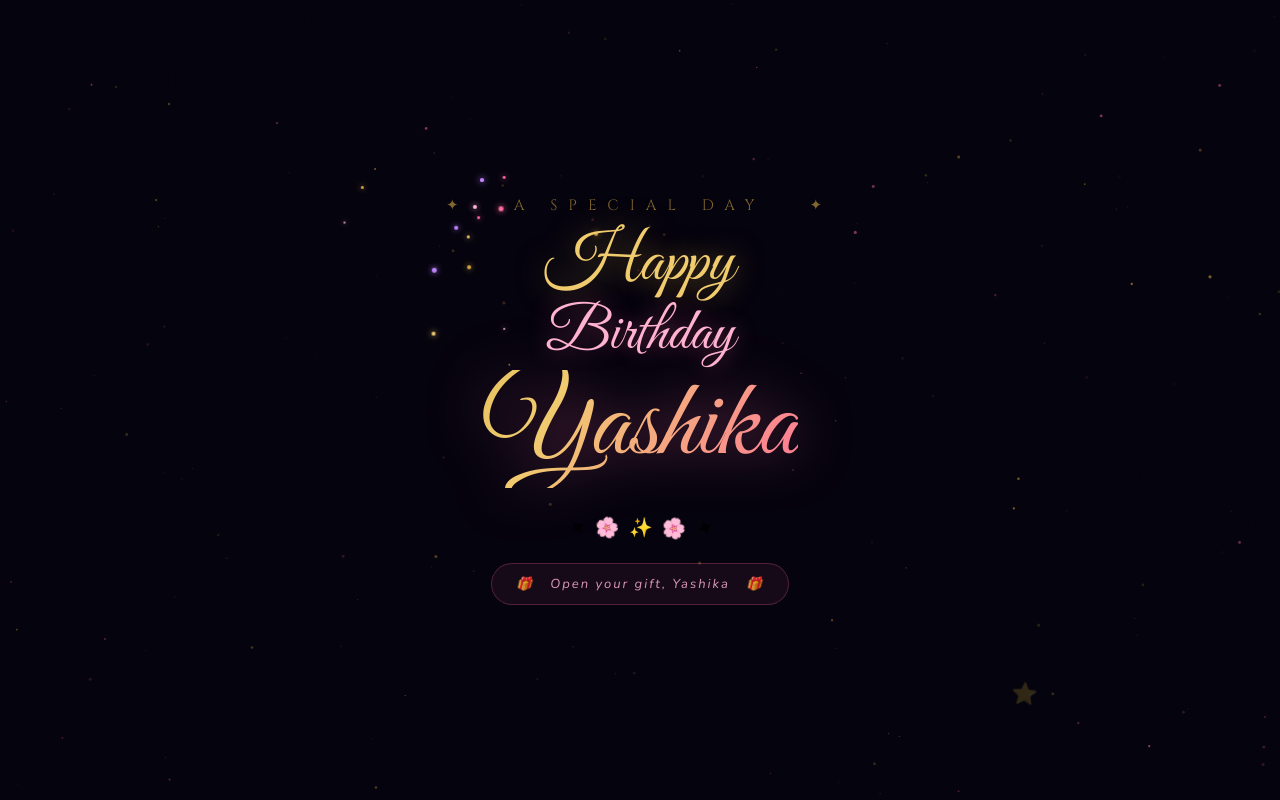
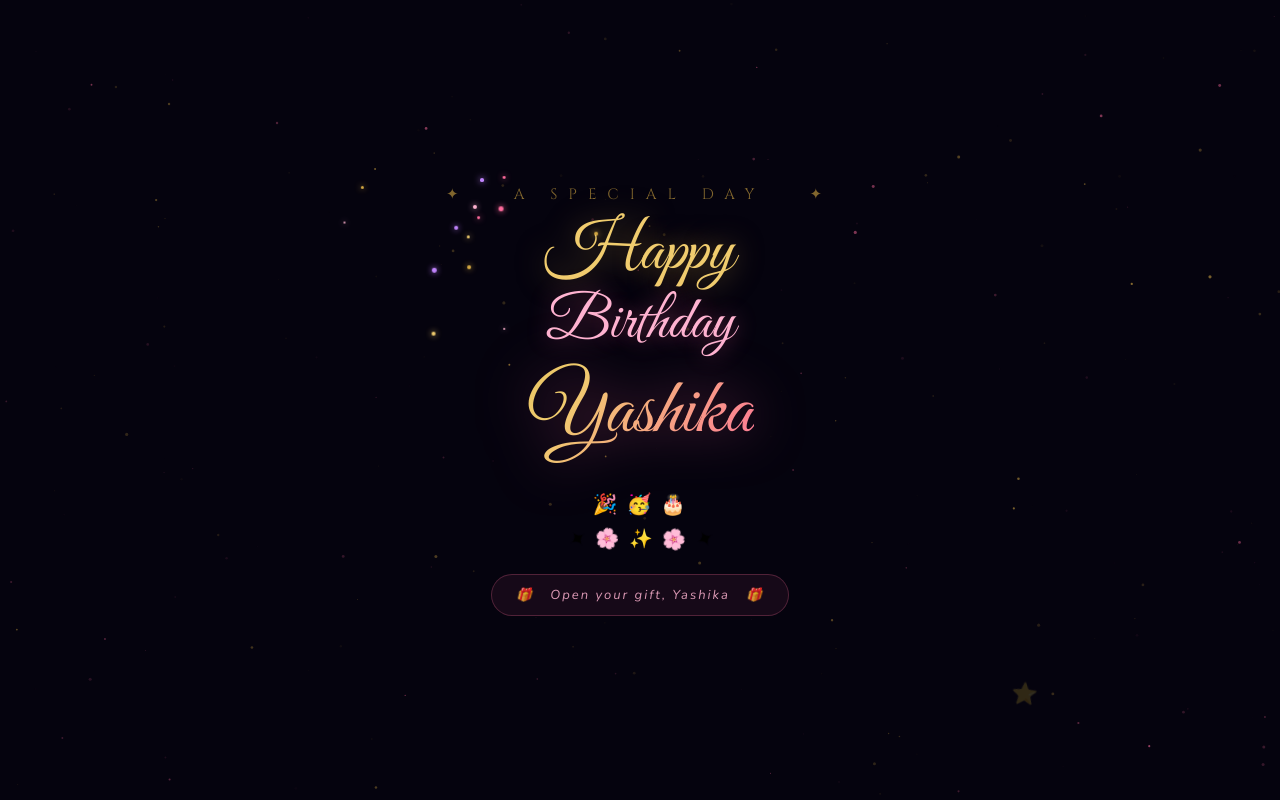
Before and after one commit to hkvopop-jpg/Happy_Birthday_meenu, a plain HTML site: page index.html in a window 1280 px wide. Drawn offline with nearby package versions, Linux system fonts and the light colour scheme.

Commit message:
index.html

```diff
--- a/index.html
+++ b/index.html
@@ -48,7 +48,13 @@ html,body{width:100%;height:100%;background:var(--ink);overflow:hidden;font-fami
 .intro-tag{font-family:'Cinzel',serif;font-size:clamp(10px,2.4vw,15px);letter-spacing:clamp(6px,2vw,11px);color:rgba(212,168,67,.6);text-transform:uppercase;opacity:0;animation:popIn .7s .3s forwards;margin-bottom:clamp(5px,1.5vw,11px);}
 .intro-happy{font-family:'Great Vibes',cursive;font-size:clamp(36px,10vw,68px);color:var(--gold2);opacity:0;animation:popIn .9s .5s forwards;text-shadow:0 0 28px rgba(212,168,67,.5);line-height:1.1;}
 .intro-bday{font-family:'Great Vibes',cursive;font-size:clamp(32px,9vw,60px);color:var(--rose2);opacity:0;animation:popIn .9s .72s forwards;text-shadow:0 0 22px rgba(255,107,157,.45);line-height:1.1;margin-bottom:2px;}
-.intro-name{font-family:'Great Vibes',cursive;font-size:clamp(56px,16vw,112px);background:linear-gradient(120deg,#d4a843 0%,#f0cc6e 25%,#ff6b9d 55%,#c084fc 78%,#d4a843 100%);background-size:300% 300%;-webkit-background-clip:text;background-clip:text;color:transparent;line-height:1.05;filter:drop-shadow(0 0 26px rgba(255,107,157,.5));opacity:0;animation:popIn .9s 1s forwards,shimr 4s 1.9s linear infinite;margin-bottom:clamp(14px,4vw,28px);}
+.intro-name{font-family:'Great Vibes',cursive;font-size:clamp(40px,12vw,80px);background:linear-gradient(120deg,#d4a843 0%,#f0cc6e 25%,#ff6b9d 55%,#c084fc 78%,#d4a843 100%);background-size:300% 300%;-webkit-background-clip:text;background-clip:text;color:transparent;line-height:1.35;filter:drop-shadow(0 0 26px rgba(255,107,157,.5));opacity:0;animation:popIn .9s 1s forwards,shimr 4s 1.9s linear infinite;margin-bottom:clamp(14px,4vw,28px);}
+.intro-emoji{
+  font-size:clamp(12px,2vw,20px);
+  margin-bottom:4px;
+  letter-spacing:2px;
+  animation:eWave 2.5s ease-in-out infinite;
+}
 .intro-sparkles{display:flex;gap:clamp(5px,2vw,10px);opacity:0;animation:popIn .6s 1.3s forwards;margin-bottom:clamp(12px,3.2vw,22px);}
 .isp{font-size:clamp(13px,3.3vw,19px);animation:iSpn 2.5s ease-in-out infinite;}
 .isp:nth-child(2){animation-delay:.25s}.isp:nth-child(3){animation-delay:.5s}.isp:nth-child(4){animation-delay:.75s}.isp:nth-child(5){animation-delay:1s}
@@ -59,7 +65,7 @@ html,body{width:100%;height:100%;background:var(--ink);overflow:hidden;font-fami
 #s0{position:fixed;inset:0;z-index:10;display:flex;flex-direction:column;align-items:center;justify-content:center;padding:10px 16px;opacity:0;pointer-events:none;transition:opacity 1s ease;}
 #s0.show{opacity:1;pointer-events:all;}
 .cake-hb{font-family:'Cinzel',serif;font-size:clamp(8px,2vw,13px);letter-spacing:clamp(4px,1.2vw,8px);color:var(--gold2);text-transform:uppercase;margin-bottom:2px;}
-.cake-name{font-family:'Great Vibes',cursive;font-size:clamp(46px,13vw,92px);background:linear-gradient(120deg,#d4a843,#f0cc6e,#ff6b9d,#c084fc,#d4a843);background-size:300% 300%;-webkit-background-clip:text;background-clip:text;color:transparent;line-height:1.05;filter:drop-shadow(0 0 18px rgba(255,107,157,.4));animation:shimr 4s linear infinite;margin-bottom:clamp(5px,1.8vw,12px);}
+.cake-name{font-family:'Great Vibes',cursive;font-size:clamp(20px,9vw,60px);background:linear-gradient(120deg,#d4a843,#f0cc6e,#ff6b9d,#c084fc,#d4a843);background-size:300% 300%;-webkit-background-clip:text;background-clip:text;color:transparent;line-height:1.35;filter:drop-shadow(0 0 18px rgba(255,107,157,.4));animation:shimr 4s linear infinite;margin-bottom:clamp(5px,1.8vw,12px);}
 .cscene{position:relative;width:clamp(148px,43vw,220px);height:clamp(168px,48vw,252px);animation:cflt 3s ease-in-out infinite;flex-shrink:0;margin-bottom:clamp(6px,1.8vw,12px);}
 .plate{position:absolute;bottom:0;left:50%;transform:translateX(-50%);width:108%;height:clamp(9px,2.5vw,15px);background:linear-gradient(180deg,#1e1235,#120a22);border:1px solid rgba(212,168,67,.28);border-radius:50%;box-shadow:0 4px 16px rgba(0,0,0,.6);}
 .t{position:absolute;left:50%;transform:translateX(-50%);border-radius:5px 5px 8px 8px;border:1px solid rgba(212,168,67,.14);}
@@ -184,6 +190,7 @@ html,body{width:100%;height:100%;background:var(--ink);overflow:hidden;font-fami
     <div class="intro-happy">Happy</div>
     <div class="intro-bday">Birthday</div>
     <div class="intro-name">Yashika</div>
+    <div class="intro-emoji">🎉 🥳 🎂</div>
   </div>
   <div class="intro-sparkles">
     <span class="isp">✦</span><span class="isp">🌸</span><span class="isp">✨</span><span class="isp">🌸</span><span class="isp">✦</span>
```
